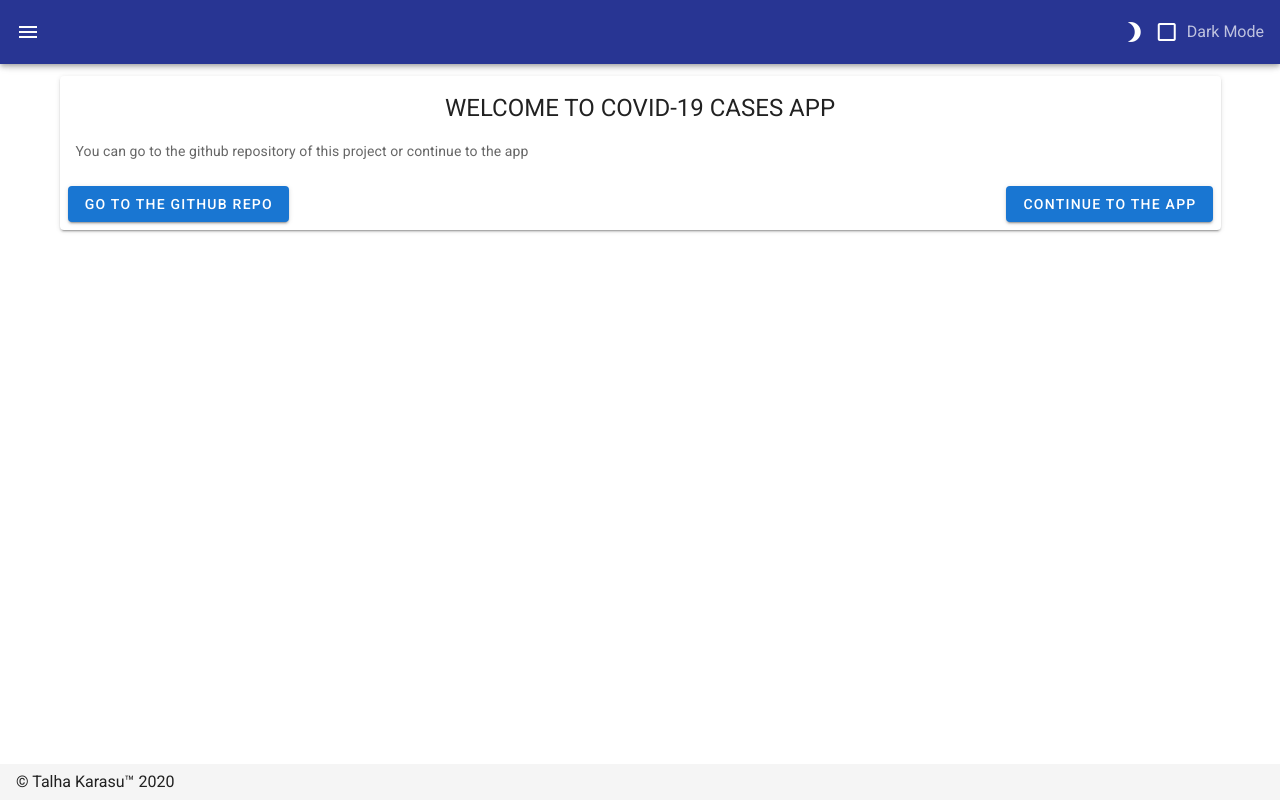
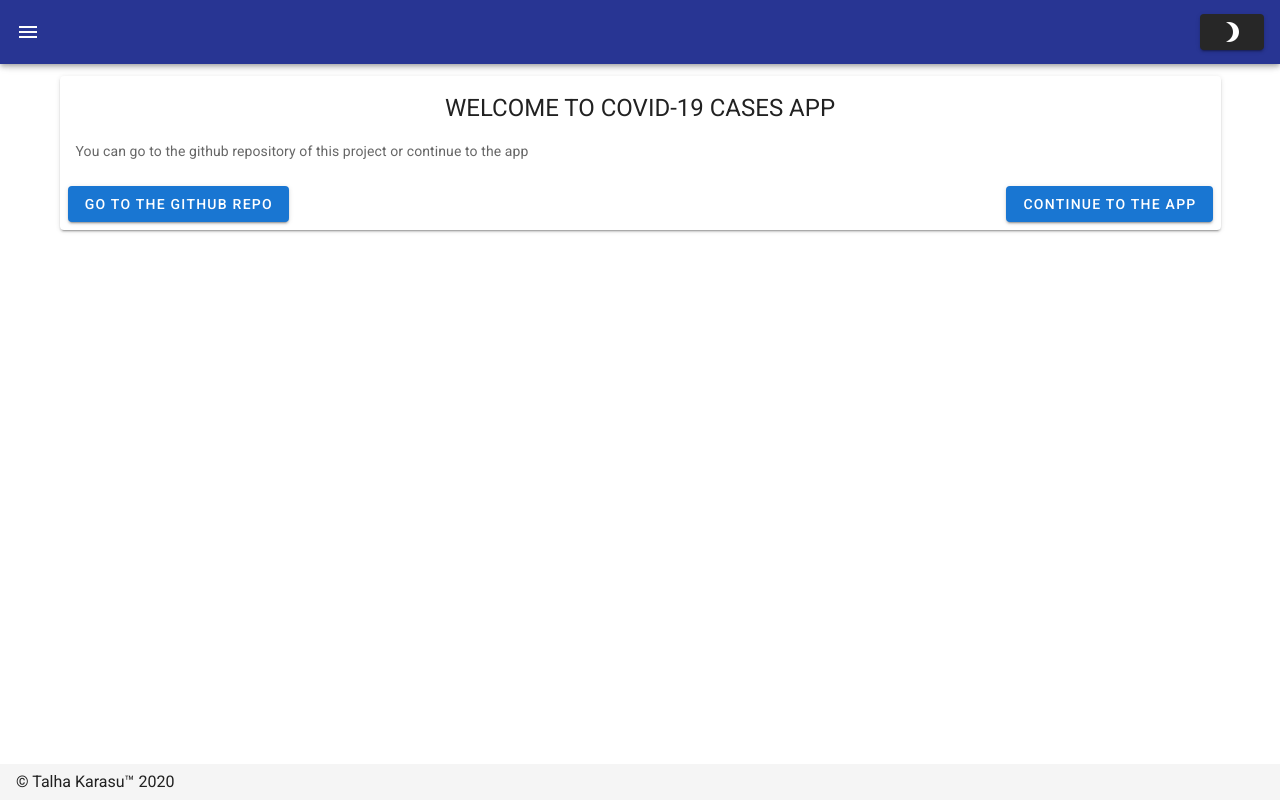
Before and after one commit to talhabw/covid-19, a Nuxt app: page / in a window 1280 px wide. Built offline with nearby package versions, Linux system fonts and the light colour scheme.

Commit message:
change dark mode toggle button

```diff
--- a/components/AppHeader.vue
+++ b/components/AppHeader.vue
@@ -31,14 +31,10 @@
     >
       <v-app-bar-nav-icon @click="drawer = !drawer" />
       <v-spacer />
-      <v-checkbox
-        v-model="theme"
-        hide-details
-        color="white"
-        :prepend-icon="theme === false ? 'brightness_3' : 'wb_sunny'"
-        :label="theme === false ? 'Dark Mode' : 'Light Mode'"
-        @change="changeTheme"
-      ></v-checkbox>
+      <v-btn @click="changeTheme">
+        <v-icon v-show="!theme" color="white">mdi-brightness-3</v-icon>
+        <v-icon v-show="theme" color="white">mdi-wb-sunny</v-icon>
+      </v-btn>
     </v-app-bar>
   </div>
 </template>
@@ -66,6 +62,7 @@ export default {
   },
   methods: {
     changeTheme() {
+      this.theme = !this.theme
       this.$vuetify.theme.dark = this.theme
     }
   }
```
